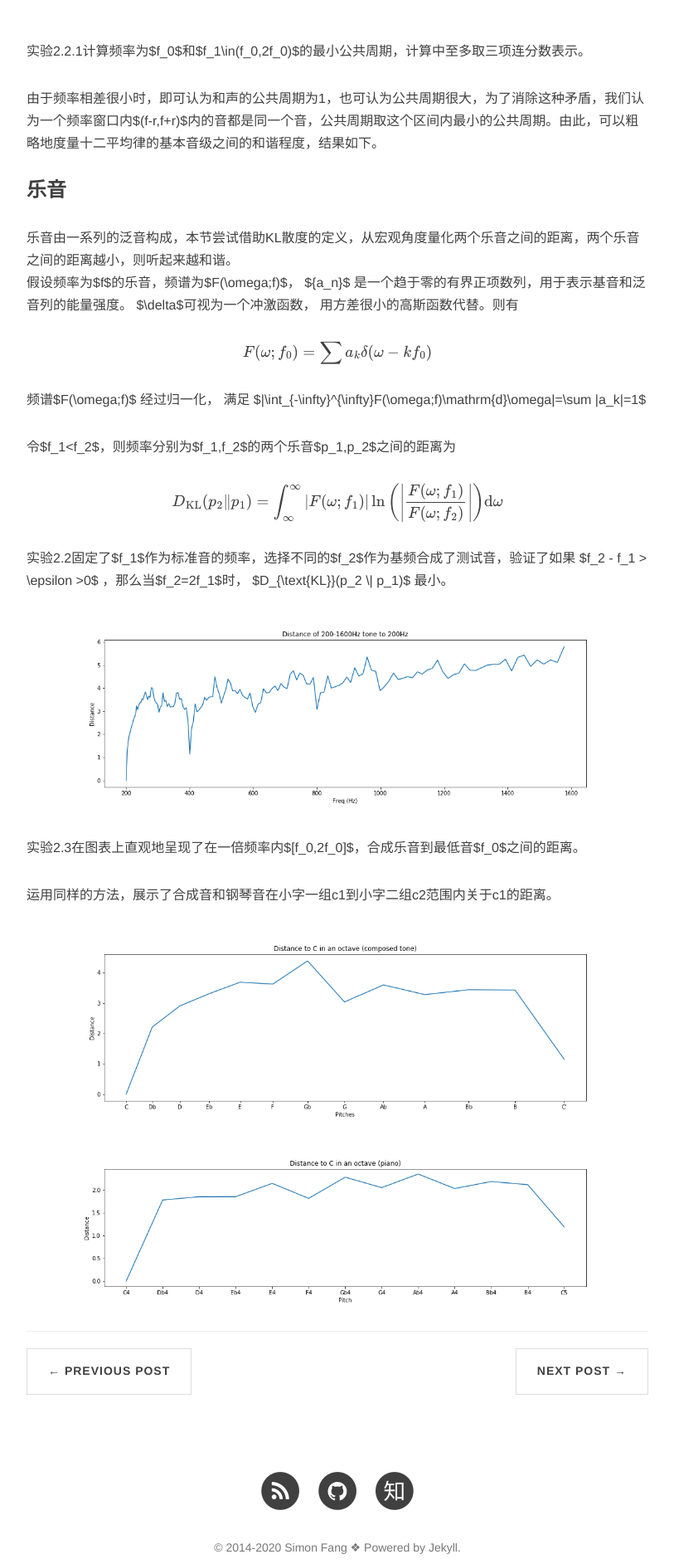
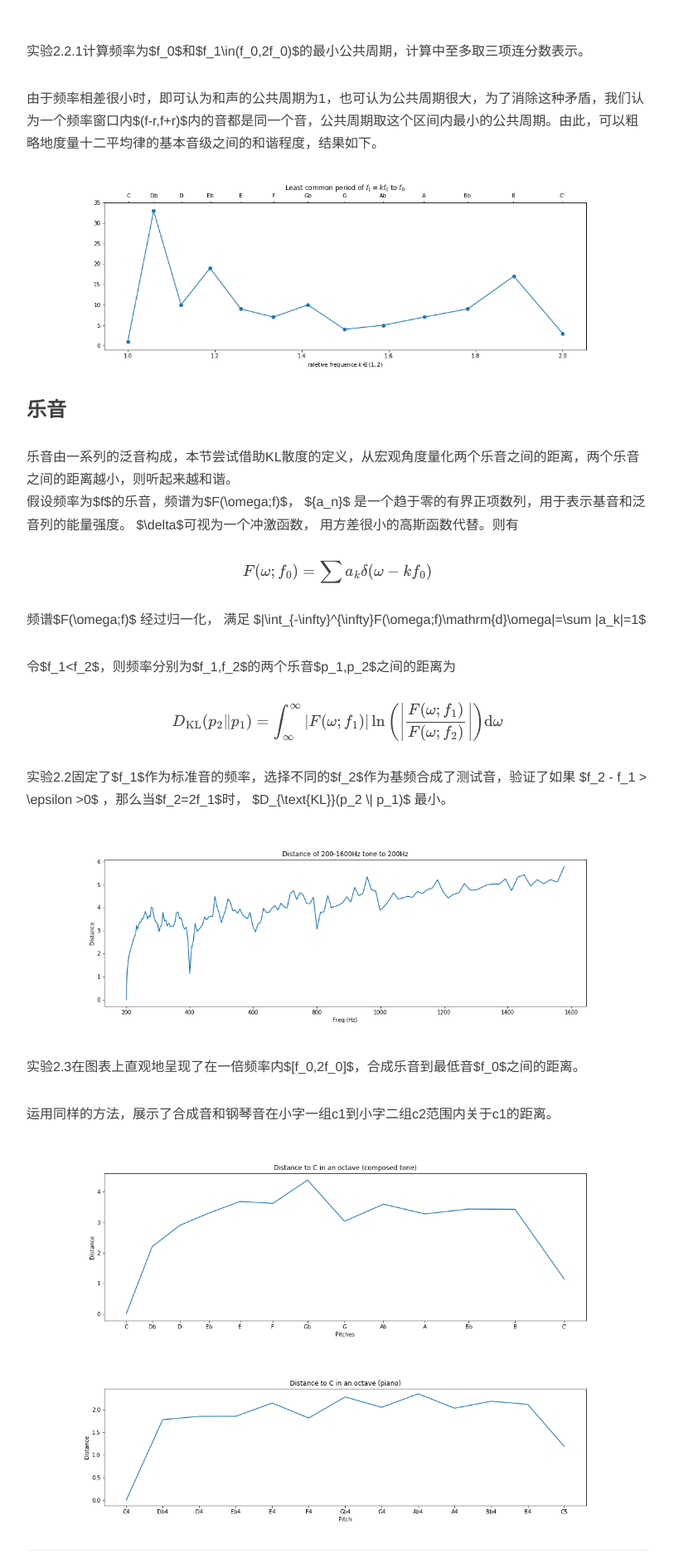
Before and after one commit to SimonFang1/SimonFang1.github.io, a Jekyll site: the page built from _posts/2019-04-27-music-theory-2.md, in a window 1280 px wide. Shown: the part 1621-3506 px from the top of the page at 83% size, without its empty margins (233-1046 px from the left). Built offline with Jekyll 4.4.1, drawn with Linux system fonts in a browser that asks for light colours; nearby versions of some CDN libraries; formulas are drawn with MathJax 3; comment, search, counter and statistics services are not loaded.

Commit message:
update music theory

```diff
--- a/_posts/2019-04-27-music-theory-2.md
+++ b/_posts/2019-04-27-music-theory-2.md
@@ -38,6 +38,9 @@ description:
 
 由于频率相差很小时，即可认为和声的公共周期为1，也可认为公共周期很大，为了消除这种矛盾，我们认为一个频率窗口内$(f-r,f+r)$内的音都是同一个音，公共周期取这个区间内最小的公共周期。由此，可以粗略地度量十二平均律的基本音级之间的和谐程度，结果如下。
 
+[![](https://raw.githubusercontent.com/SimonFang1/SimonFang1.github.io/master/img/music_theory/least_common_period.png)](https://raw.githubusercontent.com/SimonFang1/SimonFang1.github.io/master/img/music_theory/least_common_period.svg)
+
+
 ### 乐音
 
 乐音由一系列的泛音构成，本节尝试借助KL散度的定义，从宏观角度量化两个乐音之间的距离，两个乐音之间的距离越小，则听起来越和谐。
```
Also changed, not shown: img/music_theory/complement_in_one_octave.png, img/music_theory/least_common_period.png (added), img/music_theory/least_common_period.svg (added).
